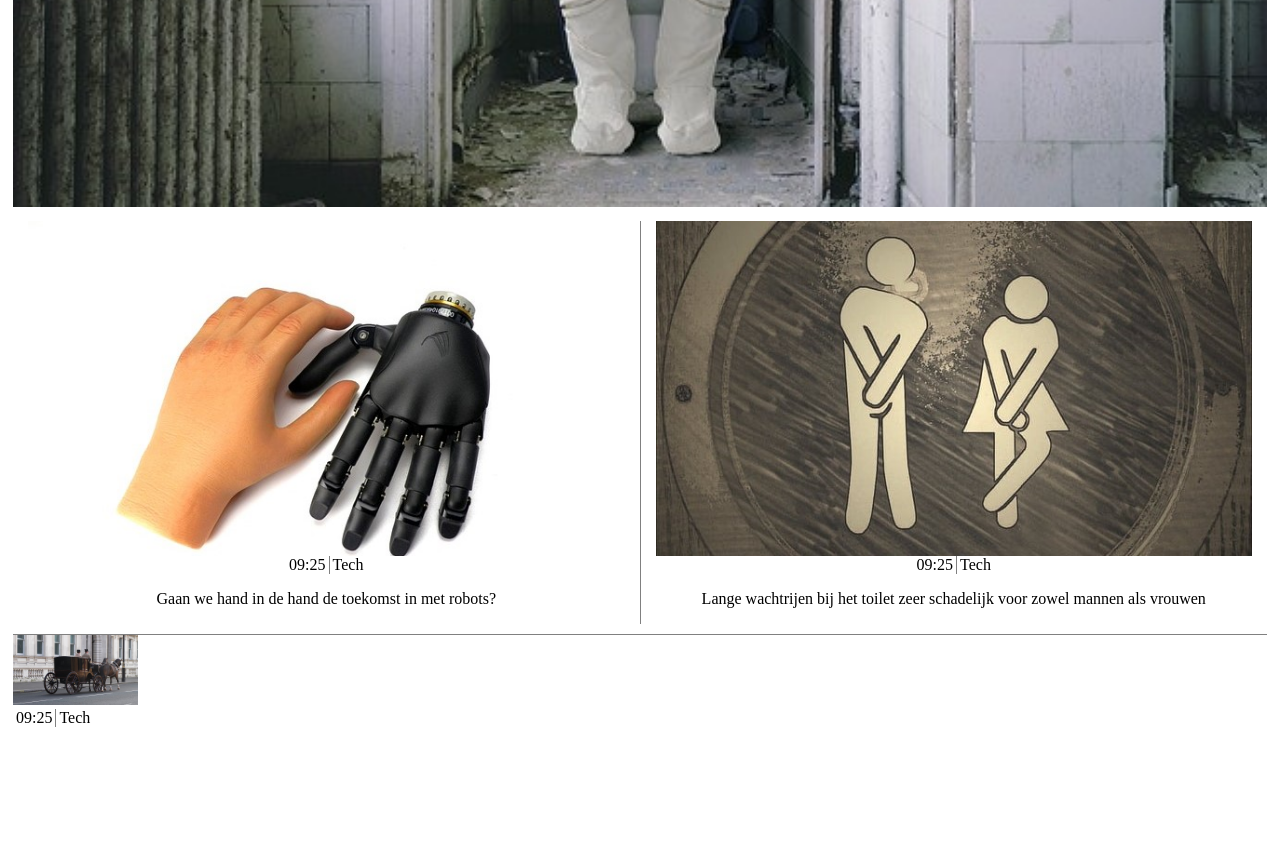
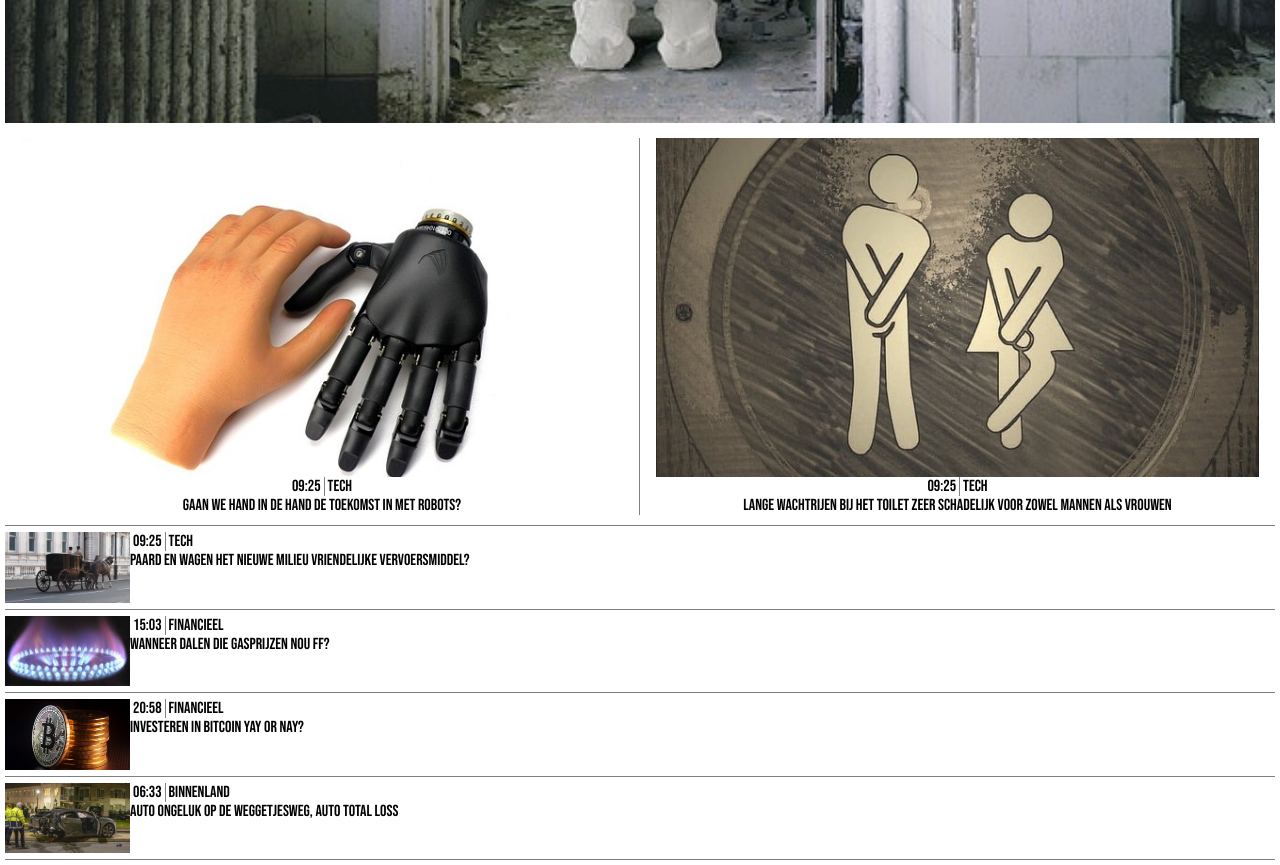
Before and after one commit to Lailaismyname/NieuwsSite, a plain HTML site: page index.html in a window 1280 px wide. Shown: the part 1800-2665 px from the top of the page. Before the commit the page ends 2540 px from the top, so only its background shows below. Drawn offline with nearby package versions, Linux system fonts and the light colour scheme; a web font is replaced by a local one.

Commit message:
uiterlijke aanpassingen

```diff
--- a/index.html
+++ b/index.html
@@ -37,7 +37,7 @@
                         <span class="time">09:25</span>
                         <span class="news-genre">Tech</span>
                     </div>
-                    <p class="news-description">Nederlandse drugs gaan als warme broodjes over de toonbank in het buitenland</p>
+                    <h2 class="news-description double-box-title">Nederlandse drugs gaan als warme broodjes over de toonbank in het buitenland</h2>
                 </article>
                 <article>
                     <img src="img/yoda.jpg" class="med-img">
@@ -45,7 +45,7 @@
                         <span class="time">09:25</span>
                         <span class="news-genre">Tech</span>
                     </div>
-                    <p class="news-description">Anonieme yoda creatie van lego stukken maakt politiek statement tegen onderdrukking van groene mensen</p>
+                    <h2 class="news-description double-box-title">Anonieme yoda creatie van lego stukken maakt politiek statement tegen onderdrukking van groene mensen</h2>
                 </article>
             </div>
             <article class="top-story">
@@ -59,7 +59,7 @@
                         <span class="time">09:25</span>
                         <span class="news-genre">Tech</span>
                     </div>
-                    <p class="news-description">Gaan we hand in de hand de toekomst in met robots?</p>
+                    <h2 class="news-description double-box-title">Gaan we hand in de hand de toekomst in met robots?</h2>
                 </article>
                 <article>
                     <img src="img/toilet.jpg" class="med-img">
@@ -67,15 +67,54 @@
                         <span class="time">09:25</span>
                         <span class="news-genre">Tech</span>
                     </div>
-                    <p class="news-description">Lange wachtrijen bij het toilet zeer schadelijk voor zowel mannen als vrouwen</p>
+                    <h2 class="news-description double-box-title">Lange wachtrijen bij het toilet zeer schadelijk voor zowel mannen als vrouwen</h2>
                 </article>
             </div>
             <div class="single-box">
-                <article>
+                <article class="single-news wrapper-vertical-content">
                     <img src="img/horseca.jpg" class="small-img">
-                    <div class="time-genre-wrapper">
-                        <span class="time">09:25</span>
-                        <span class="news-genre">Tech</span>
+                    <div class="wrapper-horizontal-content">
+                        <div class="time-genre-wrapper">
+                            <span class="time">09:25</span>
+                            <span class="news-genre">Tech</span>
+                        </div>
+                        <h2 class="news-title-small">Paard en wagen het nieuwe milieu vriendelijke vervoersmiddel?</h2>
+                    </div>
+                </article>
+            </div>
+            <div class="single-box">
+                <article class="single-news wrapper-vertical-content">
+                    <img src="img/gaspit.jpg" class="small-img">
+                    <div class="wrapper-horizontal-content">
+                        <div class="time-genre-wrapper">
+                            <span class="time">15:03</span>
+                            <span class="news-genre">Financieel</span>
+                        </div>
+                        <h2 class="news-title-small">Wanneer dalen die gasprijzen nou ff?</h2>
+                    </div>
+                </article>
+            </div>
+            <div class="single-box">
+                <article class="single-news wrapper-vertical-content">
+                    <img src="img/bitcoin.jpg" class="small-img">
+                    <div class="wrapper-horizontal-content">
+                        <div class="time-genre-wrapper">
+                            <span class="time">20:58</span>
+                            <span class="news-genre">Financieel</span>
+                        </div>
+                        <h2 class="news-title-small">Investeren in bitcoin yay or nay?</h2>
+                    </div>
+                </article>
+            </div>
+            <div class="single-box">
+                <article class="single-news wrapper-vertical-content">
+                    <img src="img/autoongeluk.jpg" class="small-img">
+                    <div class="wrapper-horizontal-content">
+                        <div class="time-genre-wrapper">
+                            <span class="time">06:33</span>
+                            <span class="news-genre">Binnenland</span>
+                        </div>
+                        <h2 class="news-title-small">Auto ongeluk op de weggetjesweg, auto total loss</h2>
                     </div>
                 </article>
             </div>
--- a/style.css
+++ b/style.css
@@ -1,10 +1,31 @@
-/*
+/*          GEIMPORTEERDE FONTS
+font-family: 'Bebas Neue', cursive;
+font-family: 'Fleur De Leah', cursive;
+font-family: 'Julius Sans One', sans-serif;
+font-family: 'Montserrat', sans-serif;
+font-family: 'Playfair Display SC', serif;
+font-family: 'Share Tech Mono', monospace;
+font-family: 'Six Caps', sans-serif;
 */
+@import url('https://fonts.googleapis.com/css2?family=Amatic+SC:wght@700&family=Bebas+Neue&family=Fleur+De+Leah&family=Julius+Sans+One&family=Montserrat&family=Playfair+Display+SC&family=Share+Tech+Mono&family=Six+Caps&display=swap');
+*{
+    padding: 0px;
+    margin: 0px;
+    box-sizing: border-box;
+}
 /*          NAVBAR      */
+header{
+    display: flex;
+    flex-direction: column;
+    align-items: center;
+}
 header > h1{
     text-align: center;
+    font-family: 'Fleur De Leah', cursive;
+    letter-spacing: 3px;
 }
 header > nav > ul{
+    width: 21rem;
     display: flex;
     justify-content: space-between;
     border-top: 2px solid black;
@@ -16,6 +37,7 @@ header > nav > ul > li{
 header > nav > ul > li > a{
     text-decoration: none;
     color: black;
+    font-family: 'Share Tech Mono', monospace;
 }
 /*          IMAGES      */
 .small-img{
@@ -30,6 +52,7 @@ header > nav > ul > li > a{
 /*          LAYOUT           */
 main{
     padding: 5px 5px;
+    font-family: 'Bebas Neue', cursive;
 }
 /*          TOP STORY       */
 .top-story > h2{
@@ -38,7 +61,14 @@ main{
     text-shadow: black 1px 0 10px;
 }
 /*          SINGLE BOX CONTENT */
-
+.single-box{
+ padding: 6px 0px;
+ border-bottom: 1px solid grey;
+}
+.news-title-small{
+   font-size: 16px;
+   font-weight: 100;
+}
 /*         DOUBLE BOX CONTENT   */
 .double-box{
     display: flex;
@@ -56,6 +86,10 @@ main{
 }
 .double-box > article:nth-child(1){
     border-right: 1px solid grey;
+}
+.double-box-title{
+    font-size: 16px;
+    font-weight: 100;
 }
 /*          SPANS IN NEWS   */
 .time-genre-wrapper{
@@ -87,7 +121,15 @@ main{
     color: black;
     border-bottom: 4px solid black;
 }
-
+/*          WRAPPERS        */
+.wrapper-vertical-content{
+    display: flex;
+    flex-direction: row;
+}
+.wrapper-horizontal-content{
+    display: flex;
+    flex-direction: column;
+}
 /*
 breakpoints zijn:
 mob 375px
```
Also changed, not shown: img/autoongeluk.jpg (added), img/bitcoin.jpg (added), img/gaspit.jpg (added).
